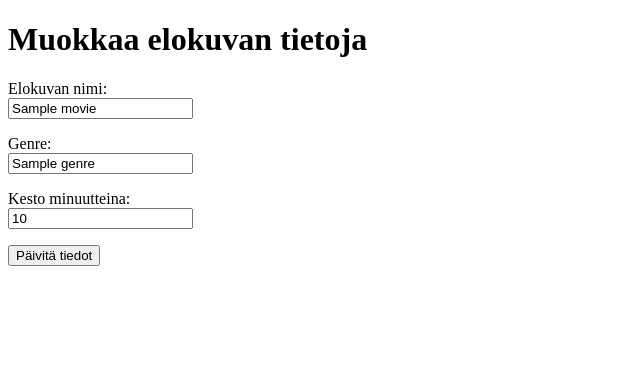
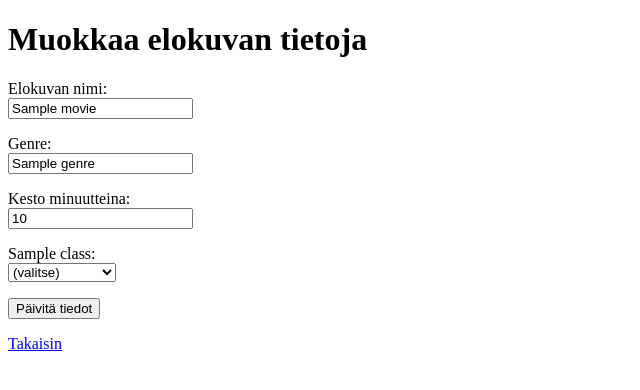
Before and after one commit to palmikko/leffakanta, a Flask app: template templates/edit_movie.html in a window 1280 px wide. Shown: the top 390 px of the page, without its empty margins (0-640 px from the left). Run offline with Flask 3, Linux system fonts and the light colour scheme; the template is opened without the code that fills it: most values are stand-ins (such as "Sample title", 1, 10 or a date in 2020).

Commit message:
Add classes to edit page

```diff
--- a/app.py
+++ b/app.py
@@ -84,7 +84,16 @@ def edit_movie(movie_id):
         abort(404)
     if movie["user_id"] != session["user_id"]:
         abort(403)
-    return render_template("edit_movie.html", movie = movie)
+
+    all_classes = movies.get_all_classes()
+    classes = {}
+    for my_class in all_classes:
+        classes[my_class] = ""
+    for entry in movies.get_classes(movie_id):
+        classes[entry["title"]] = entry["value"]
+
+    return render_template("edit_movie.html", movie=movie, classes=classes,
+    all_classes=all_classes)
 
 @app.route("/update_movie", methods=["POST"])
 def update_movie():
@@ -106,7 +115,13 @@ def update_movie():
     if not re.search("^[1-9][0-9]{0,3}$", duration):
         abort(403)
 
-    movies.update_movie(movie_id, title, genre, duration)
+    classes = []
+    for entry in request.form.getlist("classes"):
+        if entry:
+            parts = entry.split(":")
+            classes.append((parts[0], parts[1]))
+
+    movies.update_movie(movie_id, title, genre, duration, classes)
 
     return redirect("/movie/" + str(movie_id))
 
--- a/templates/edit_movie.html
+++ b/templates/edit_movie.html
@@ -21,7 +21,25 @@
       <input type="number" name="duration" value="{{ movie.duration }}"/>
     </p>
     <input type="hidden" name="movie_id" value="{{ movie.id }}"/>
+    {% for class in all_classes %}
+    <p>
+      {{ class }}: <br />
+      <select name="classes">
+        <option value="">(valitse)</option>
+      {% for option in all_classes[class] %}
+        {% if classes[class] == option %}
+        <option value="{{ class }}:{{ option }}" selected>{{ option }}</option>
+        {% else %}
+        <option value="{{ class }}:{{ option }}">{{ option }}</option>
+        {% endif %}
+      {% endfor %}
+      </select>
+    </p>
+    {% endfor %}
     <input type="submit" value="Päivitä tiedot" />
+  <p>
+    <a href="/">Takaisin</a>
+  </p>
   </form>
 </body>
 
```
Also changed, not shown: movies.py (+8 -1 lines).
